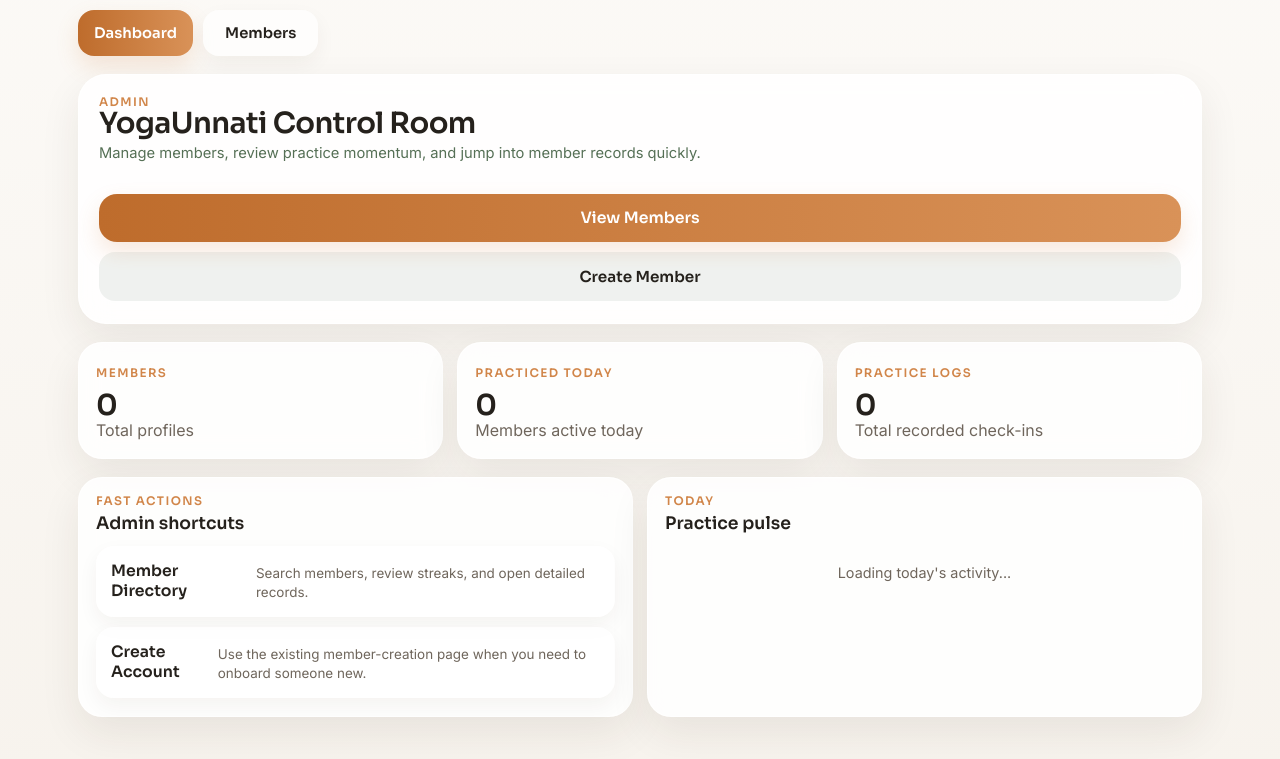
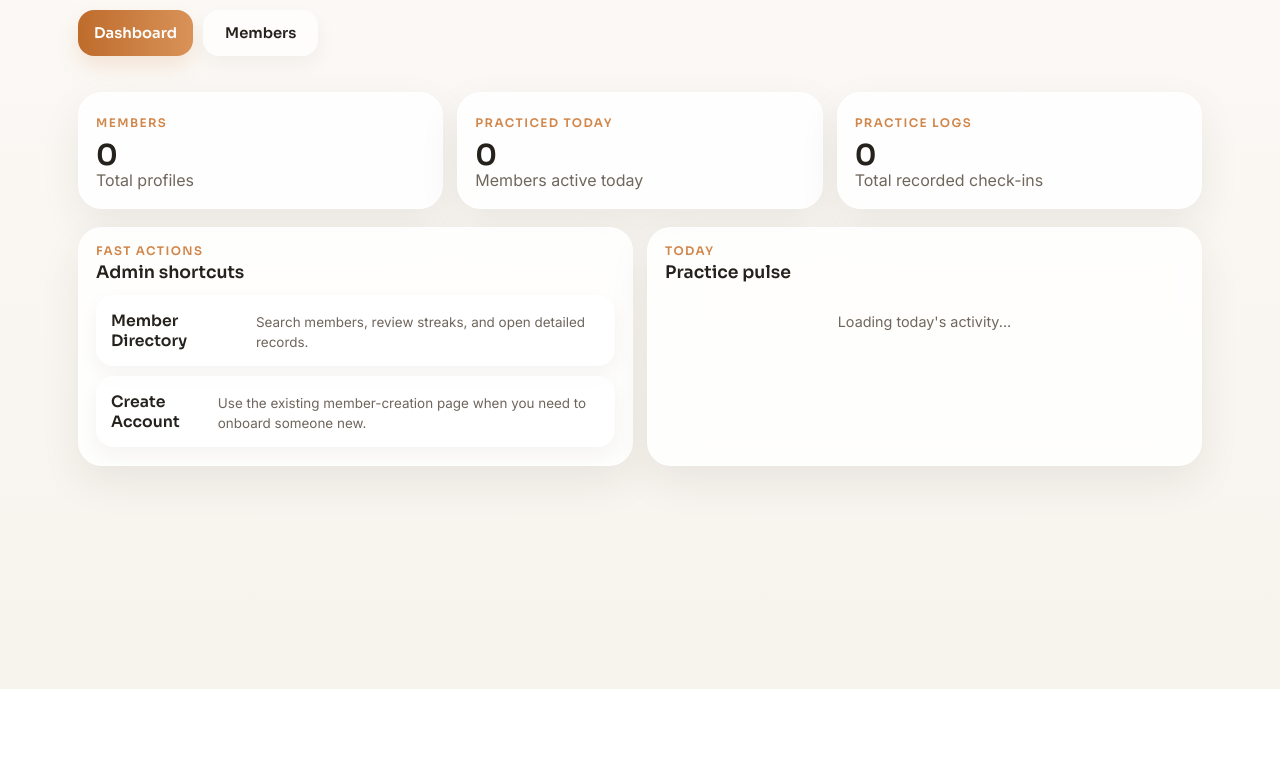
Before and after one commit to hoarfrost31/YogaUnnati-Sadhaka-PWA, a website: page admin/index.html in a window 1280 px wide. Shown: the part 111-870 px from the top of the page. After the commit the page ends 800 px from the top, so only its background shows below. Drawn offline with nearby package versions, Linux system fonts and the light colour scheme.

Commit message:
Trim admin dashboard hero

```diff
--- a/admin/index.html
+++ b/admin/index.html
@@ -33,18 +33,6 @@
         <a href="index.html" class="admin-tab is-active" aria-current="page">Dashboard</a>
         <a href="members.html" class="admin-tab">Members</a>
       </div>
-
-      <section class="admin-hero-card">
-        <div>
-          <p class="eyebrow-label">Admin</p>
-          <h1 class="page-title">YogaUnnati Control Room</h1>
-          <p class="subtitle admin-subtitle">Manage members, review practice momentum, and jump into member records quickly.</p>
-        </div>
-        <div class="admin-hero-actions">
-          <a href="members.html" class="primary-btn admin-hero-btn">View Members</a>
-          <a href="create-member.html" class="secondary-btn admin-hero-btn" id="adminCreateMemberLink">Create Member</a>
-        </div>
-      </section>
 
       <section class="admin-stat-grid" id="adminStatsGrid">
         <article class="admin-stat-card">
--- a/admin/sw.js
+++ b/admin/sw.js
@@ -1,4 +1,4 @@
-const CACHE_NAME = "yogaunnati-admin-pwa-v5";
+const CACHE_NAME = "yogaunnati-admin-pwa-v6";
 const APP_SHELL_PATHS = [
   "login.html",
   "index.html",
--- a/sw.js
+++ b/sw.js
@@ -1,4 +1,4 @@
-const CACHE_NAME = "yogaunnati-pwa-v80";
+const CACHE_NAME = "yogaunnati-pwa-v81";
 const APP_SHELL_PATHS = [
   "",
   "install.html",
```
